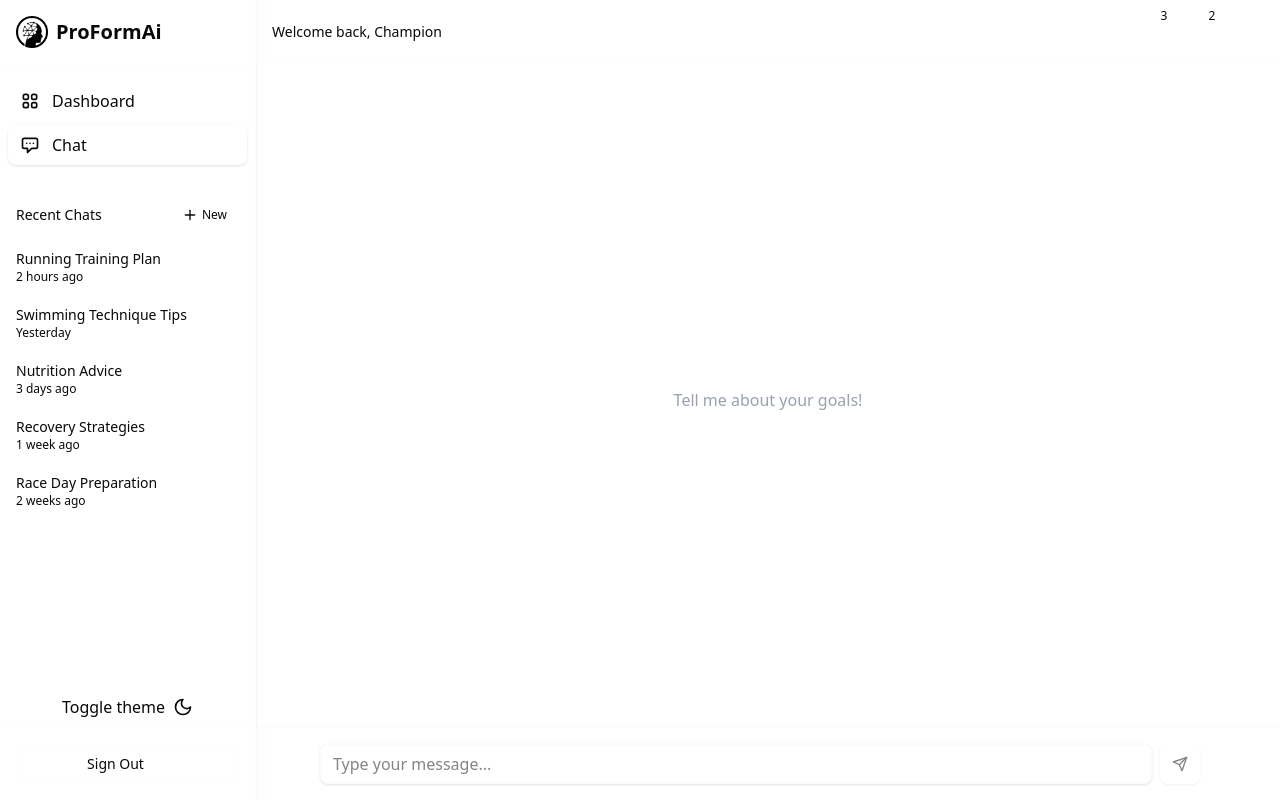
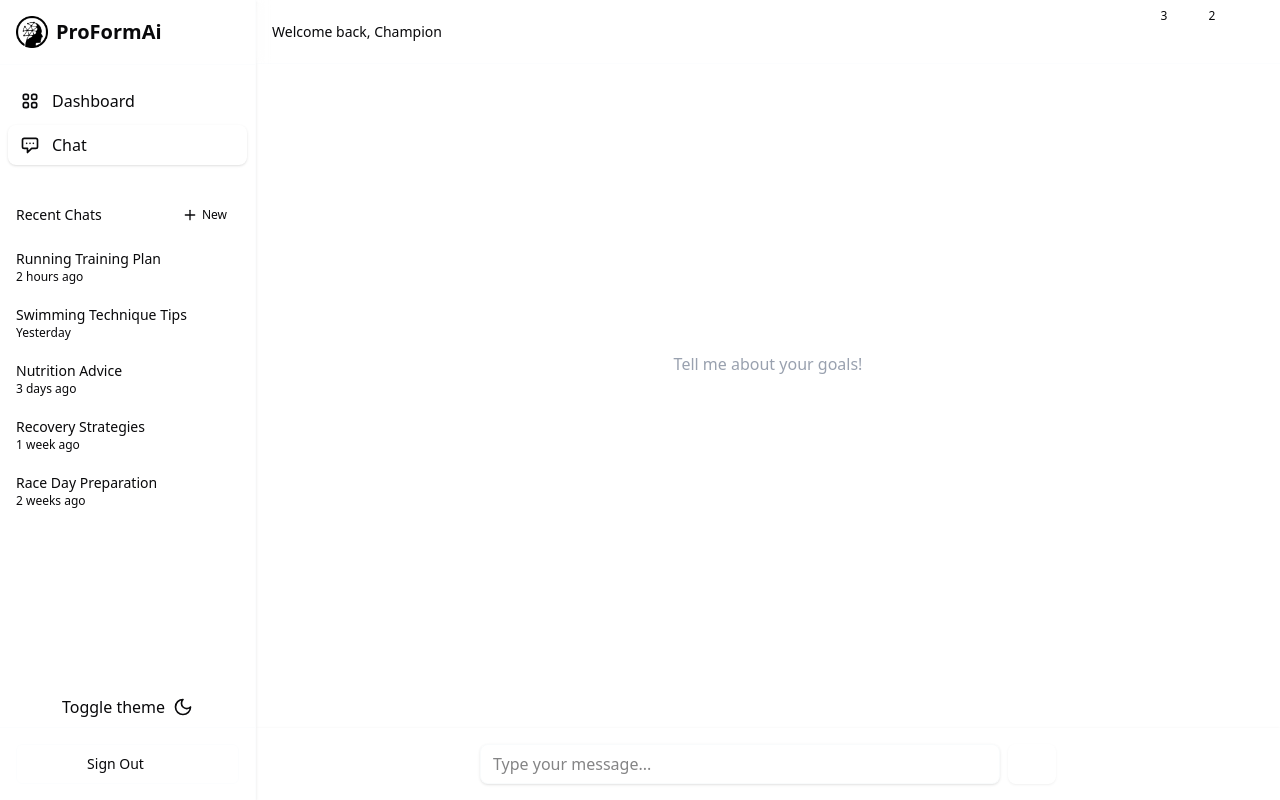
Before and after one commit to francotechadmin/sport-platform, a Next.js app: page /chat in a window 1280 px wide. Built offline with nearby package versions, Linux system fonts and the light colour scheme; some icons are missing.

Commit message:
Refactor ChatInterface component to implement a custom Textarea for multiline input, enhance keyboard handling for mobile devices, and improve message submission logic. Update package-lock.json to include tailwindcss as a development dependency.

```diff
--- a/src/components/ui/chat-interface.tsx
+++ b/src/components/ui/chat-interface.tsx
@@ -1,23 +1,39 @@
 "use client";
 
-import { useEffect, useRef, useState } from "react";
+import { useEffect, useRef } from "react";
 import { useChat } from "@ai-sdk/react";
 import { Button } from "@/components/ui/button";
 import { Card, CardContent } from "@/components/ui/card";
-import { Input } from "@/components/ui/input";
 import { Avatar } from "@/components/ui/avatar";
 import Markdown from "markdown-to-jsx";
 import { User } from "@deemlol/next-icons";
+import * as React from "react";
+import { cn } from "@/lib/utils";
+import { ArrowUpCircle } from "@deemlol/next-icons";
+
+// Create a Textarea component for multiline input
+const Textarea = React.forwardRef<
+  HTMLTextAreaElement,
+  React.TextareaHTMLAttributes<HTMLTextAreaElement>
+>(({ className, ...props }, ref) => {
+  return (
+    <textarea
+      className={cn(
+        "flex w-full rounded-md border border-input bg-background px-3 py-2 text-sm ring-offset-background placeholder:text-muted-foreground focus-visible:outline-none focus-visible:ring-2 focus-visible:ring-ring focus-visible:ring-offset-2 disabled:cursor-not-allowed disabled:opacity-50 min-h-[80px] resize-none",
+        className
+      )}
+      ref={ref}
+      {...props}
+    />
+  );
+});
+Textarea.displayName = "Textarea";
 
 export default function ChatInterface() {
   const model = "gpt-4o";
   const messagesEndRef = useRef<HTMLDivElement>(null);
-  const inputRef = useRef<HTMLInputElement>(null);
+  const inputRef = useRef<HTMLTextAreaElement>(null);
   const messageContainerRef = useRef<HTMLDivElement>(null);
-  const [isIOS, setIsIOS] = useState(false);
-  const [isMobile, setIsMobile] = useState(false);
-  const [keyboardVisible, setKeyboardVisible] = useState(false);
-  const [viewportHeight, setViewportHeight] = useState(0);
 
   const { messages, input, handleInputChange, handleSubmit, isLoading, error } =
     useChat({
@@ -42,165 +58,100 @@ export default function ChatInterface() {
       },
     });
 
-  // Detect device type
+  // Scroll to bottom only when necessary
   useEffect(() => {
-    const checkIsIOS = () => {
-      const userAgent = window.navigator.userAgent.toLowerCase();
-      return /iphone|ipad|ipod/.test(userAgent);
-    };
+    if (messages.length > 0 || isLoading) {
+      // Check if scrolling is needed (content exceeds container)
+      const container = messageContainerRef.current;
+      const shouldScroll =
+        container &&
+        (container.scrollHeight > container.clientHeight ||
+          // Always scroll on new user message or during loading
+          messages[messages.length - 1]?.role === "user" ||
+          isLoading);
 
-    const checkIsMobile = () => {
-      return window.innerWidth < 768;
-    };
-
-    setIsIOS(checkIsIOS());
-    setIsMobile(checkIsMobile());
-    setViewportHeight(window.innerHeight);
-
-    const handleResize = () => {
-      setIsMobile(checkIsMobile());
-      setViewportHeight(window.innerHeight);
-    };
-
-    window.addEventListener('resize', handleResize);
-    return () => window.removeEventListener('resize', handleResize);
-  }, []);
-
-  // Handle iOS keyboard visibility
-  useEffect(() => {
-    if (!isIOS || !isMobile) return;
-
-    // Track when keyboard appears/disappears by monitoring viewport height changes
-    const handleVisualViewportResize = () => {
-      // If we're on iOS and the viewport height decreased significantly, keyboard likely appeared
-      const currentHeight = window.visualViewport?.height || window.innerHeight;
-      const heightDifference = viewportHeight - currentHeight;
-      const keyboardIsNowVisible = heightDifference > 150; // Threshold to determine keyboard visibility
-
-      setKeyboardVisible(keyboardIsNowVisible);
-
-      // When keyboard appears, scroll to input after a small delay
-      if (keyboardIsNowVisible && inputRef.current) {
-        setTimeout(() => {
-          inputRef.current?.focus();
-          scrollToBottom();
-        }, 100);
+      if (shouldScroll) {
+        messagesEndRef.current?.scrollIntoView({ behavior: "smooth" });
       }
-    };
-
-    // Use visualViewport API if available (more reliable on iOS)
-    if (window.visualViewport) {
-      window.visualViewport.addEventListener('resize', handleVisualViewportResize);
-      return () => window.visualViewport?.removeEventListener('resize', handleVisualViewportResize);
-    } else {
-      // Fallback to window resize events
-      window.addEventListener('resize', handleVisualViewportResize);
-      return () => window.removeEventListener('resize', handleVisualViewportResize);
-    }
-  }, [isIOS, isMobile, viewportHeight]);
-
-  // Add focus/blur handlers for iOS keyboard
-  useEffect(() => {
-    if (!isIOS || !isMobile) return;
-
-    const handleFocus = () => {
-      setKeyboardVisible(true);
-      // Prevent body scrolling when keyboard is active
-      document.body.style.position = 'fixed';
-      document.body.style.width = '100%';
-      document.body.style.height = `${window.innerHeight}px`;
-
-      // Scroll to input with delay to ensure layout is complete
-      setTimeout(() => scrollToBottom(), 100);
-    };
-
-    const handleBlur = () => {
-      setKeyboardVisible(false);
-      // Restore normal scrolling
-      document.body.style.position = '';
-      document.body.style.width = '';
-      document.body.style.height = '';
-    };
-
-    inputRef.current?.addEventListener('focus', handleFocus);
-    inputRef.current?.addEventListener('blur', handleBlur);
-
-    return () => {
-      inputRef.current?.removeEventListener('focus', handleFocus);
-      inputRef.current?.removeEventListener('blur', handleBlur);
-    };
-  }, [isIOS, isMobile]);
-
-  // Log messages whenever they change
-  useEffect(() => {
-    console.log("Messages updated:", messages);
-  }, [messages]);
-
-  // Scroll to bottom whenever messages change or during streaming
-  useEffect(() => {
-    // Only scroll if we have messages or are in loading state
-    if (messages.length > 0 || isLoading) {
-      scrollToBottom();
     }
   }, [messages, isLoading]);
 
-  // Function to scroll to the bottom of the messages
-  const scrollToBottom = () => {
-    messagesEndRef.current?.scrollIntoView({ behavior: "smooth" });
-  };
-
-  // Log errors
-  useEffect(() => {
-    if (error) {
-      console.error("Chat error state:", error);
-    }
-  }, [error]);
-
-  // Custom submit handler with logging
+  // Custom submit handler with keyboard dismissal
   const onSubmit = async (e: React.FormEvent<HTMLFormElement>) => {
     e.preventDefault();
-    console.log("Submitting message:", input);
+
+    // Blur the input to dismiss keyboard on mobile
+    inputRef.current?.blur();
 
     try {
       await handleSubmit(e);
-      console.log("Message submitted successfully");
     } catch (error) {
       console.error("Error submitting message:", error);
     }
   };
 
-  // Add meta viewport tag for iOS
+  // Handle keydown for textarea - allow newlines but prevent form submission
+  const handleKeyDown = (e: React.KeyboardEvent<HTMLTextAreaElement>) => {
+    console.log("Key pressed:", e.key);
+
+    // Only handle Enter keys
+    if (e.key === "Enter") {
+      e.preventDefault();
+
+      // Add new line empty line always even if shift is not pressed
+      const selectionStart = e.currentTarget.selectionStart;
+      const selectionEnd = e.currentTarget.selectionEnd;
+      const value = e.currentTarget.value;
+      const newValue =
+        value.substring(0, selectionStart) +
+        "\n" +
+        value.substring(selectionEnd);
+      e.currentTarget.value = newValue;
+      e.currentTarget.setSelectionRange(selectionStart + 1, selectionStart + 1);
+      // Resize the textarea to fit the new content
+      if (inputRef.current) {
+        inputRef.current.style.height = "auto"; // Reset height to auto
+        inputRef.current.style.height = `${inputRef.current.scrollHeight}px`; // Set new height
+      }
+    }
+  };
+
+  // Auto-resize textarea as content grows
   useEffect(() => {
-    if (isIOS && isMobile) {
-      // Find or create viewport meta tag
-      let viewportMeta = document.querySelector('meta[name="viewport"]') as HTMLMetaElement | null;
+    if (inputRef.current) {
+      // Reset height to calculate proper scrollHeight
+      inputRef.current.style.height = "auto";
 
-      if (!viewportMeta) {
-        viewportMeta = document.createElement('meta') as HTMLMetaElement;
-        viewportMeta.name = 'viewport';
-        document.head.appendChild(viewportMeta);
-      }
+      // Set new height based on content (with a reasonable max height)
+      const newHeight = Math.min(inputRef.current.scrollHeight, 150);
+      inputRef.current.style.height = `${newHeight}px`;
+    }
+  }, [input]);
 
-      // Set proper viewport properties - critical fix for iOS Safari
-      viewportMeta.content = 'interactive-widget=resizes-content, width=device-width, initial-scale=1, maximum-scale=1, user-scalable=no, viewport-fit=cover';
+  // Add meta viewport tag for better mobile handling
+  useEffect(() => {
+    // Find or create viewport meta tag
+    let viewportMeta = document.querySelector(
+      'meta[name="viewport"]'
+    ) as HTMLMetaElement | null;
+
+    if (!viewportMeta) {
+      viewportMeta = document.createElement("meta") as HTMLMetaElement;
+      viewportMeta.name = "viewport";
+      document.head.appendChild(viewportMeta);
     }
-  }, [isIOS, isMobile]);
+
+    // Set viewport properties
+    viewportMeta.content =
+      "width=device-width, initial-scale=1, maximum-scale=1, user-scalable=no, viewport-fit=cover";
+  }, []);
 
   return (
-    <div
-      className="flex flex-col h-full w-full overflow-hidden"
-      style={{
-        height: isIOS && isMobile ? `${viewportHeight}px` : '100%',
-        position: 'relative'
-      }}
-    >
+    <div className="flex flex-col h-full w-full overflow-hidden">
       {/* Chat messages */}
       <div
         ref={messageContainerRef}
-        className="flex-1 overflow-y-auto p-4 space-y-4 w-full"
-        style={{
-          paddingBottom: isIOS && isMobile ? (keyboardVisible ? '120px' : '80px') : '80px'
-        }}
+        className="flex-1 overflow-y-auto p-4 space-y-4 w-full pb-20"
       >
         {messages.length === 0 && (
           <div className="flex items-center justify-center h-full text-gray-400">
@@ -284,51 +235,42 @@ export default function ChatInterface() {
         <div ref={messagesEndRef} />
       </div>
 
-      {/* Message input - positioned fixed for iOS */}
+      {/* Message input - fixed position at bottom */}
       <div
-        className={`border-t border-slate-200/10 dark:border-slate-700/30 bg-background/90 backdrop-blur-sm p-4 w-full shadow-sm ${
-          isIOS && isMobile ? 'fixed' : 'absolute'
-        } bottom-0 left-0 right-0 md:left-auto`}
+        className="border-t border-slate-200/10 dark:border-slate-700/30 bg-background/90 backdrop-blur-sm p-4 w-full shadow-sm fixed bottom-0 left-0 right-0 z-50 md:static md:border-t-0 md:bg-background/90 md:backdrop-blur-none"
         style={{
-          paddingBottom: isIOS ? `calc(0.75rem + env(safe-area-inset-bottom, 0.75rem))` : '1rem',
-          zIndex: 50
+          paddingBottom: `calc(1rem + env(safe-area-inset-bottom, 0.75rem))`,
         }}
       >
-        <form onSubmit={onSubmit} className="flex items-center gap-2 w-full max-w-4xl mx-auto md:pr-4">
-          <Input
+        <form
+          onSubmit={onSubmit}
+          className="flex items-center gap-2 w-full max-w-xl mx-auto"
+          // disable native form submission
+          onSubmitCapture={(e) => e.preventDefault()}
+        >
+          <Textarea
             ref={inputRef}
-            className="flex-1 min-h-10 rounded-lg border-slate-200/20 dark:border-slate-700/40 bg-background/90 backdrop-blur-sm shadow-sm focus-visible:ring-1 focus-visible:ring-slate-300/50 dark:focus-visible:ring-slate-700/50"
+            className="flex-1 rounded-lg border-slate-200/20 dark:border-slate-700/40 bg-background/90 backdrop-blur-sm shadow-sm focus-visible:ring-1 focus-visible:ring-slate-300/50 dark:focus-visible:ring-slate-700/50"
             placeholder="Type your message..."
             value={input}
             onChange={handleInputChange}
-            autoComplete="off"
+            onKeyDown={handleKeyDown}
+            autoComplete="true"
             spellCheck="true"
             style={{
               fontSize: "16px",
-              paddingTop: "0.65rem",
-              paddingBottom: "0.65rem"
+              minHeight: "40px",
+              maxHeight: "150px",
             }}
+            rows={1}
           />
           <Button
             type="submit"
             disabled={isLoading || !input.trim()}
             className="rounded-lg shadow-sm h-10 px-3"
+            onClick={() => inputRef.current?.blur()} // Ensure keyboard is dismissed on mobile
           >
-            <svg
-              xmlns="http://www.w3.org/2000/svg"
-              width="24"
-              height="24"
-              viewBox="0 0 24 24"
-              fill="none"
-              stroke="currentColor"
-              strokeWidth="2"
-              strokeLinecap="round"
-              strokeLinejoin="round"
-              className="h-4 w-4"
-            >
-              <line x1="22" y1="2" x2="11" y2="13"></line>
-              <polygon points="22 2 15 22 11 13 2 9 22 2"></polygon>
-            </svg>
+            <ArrowUpCircle className="h-6 w-6" />
             <span className="sr-only">Send</span>
           </Button>
         </form>
```
Also changed, not shown: 1 other file (tests, documents, lock files or other folders).
